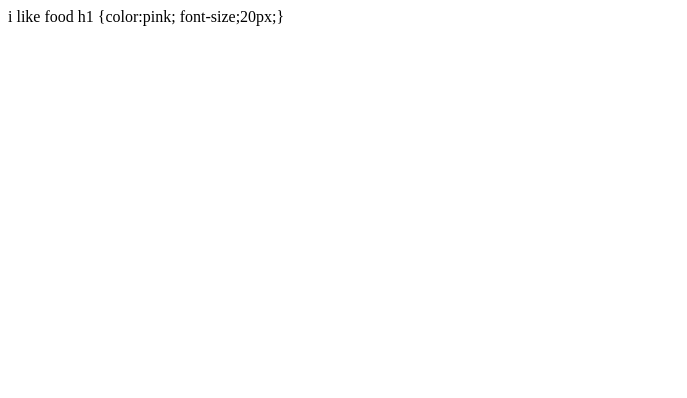
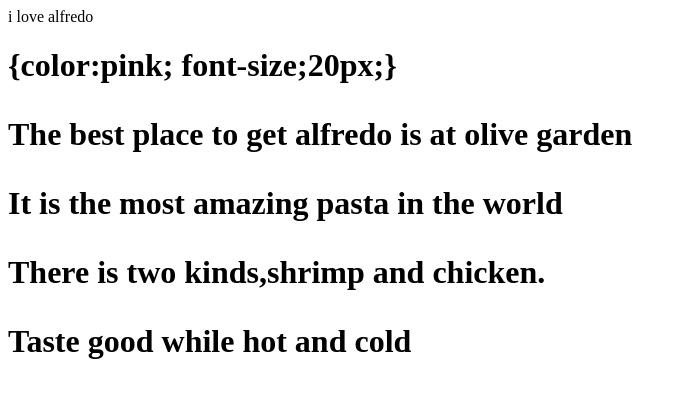
Before and after one commit to Gonzales345/MyRepository, a plain HTML site: page index.html in a window 1280 px wide. Shown: the whole page, without its empty margins (0-687 px from the left). Drawn offline with Linux system fonts and the light colour scheme.

Commit message:
Update index.html

```diff
--- a/index.html
+++ b/index.html
@@ -1,5 +1,9 @@
 <html>
  <head></head>
- <body>i like food</body>
- h1 {color:pink; font-size;20px;}
+ <body>i love alfredo</body></body>
+     <h1> {color:pink; font-size;20px;}
+   <p>The best place to get alfredo is at olive garden</p>
+   <p>It is the most amazing pasta in the world</p>
+   <p>There is two kinds,shrimp and chicken.</p>
+   <p>Taste good while hot and cold</p>
 </html>
```
